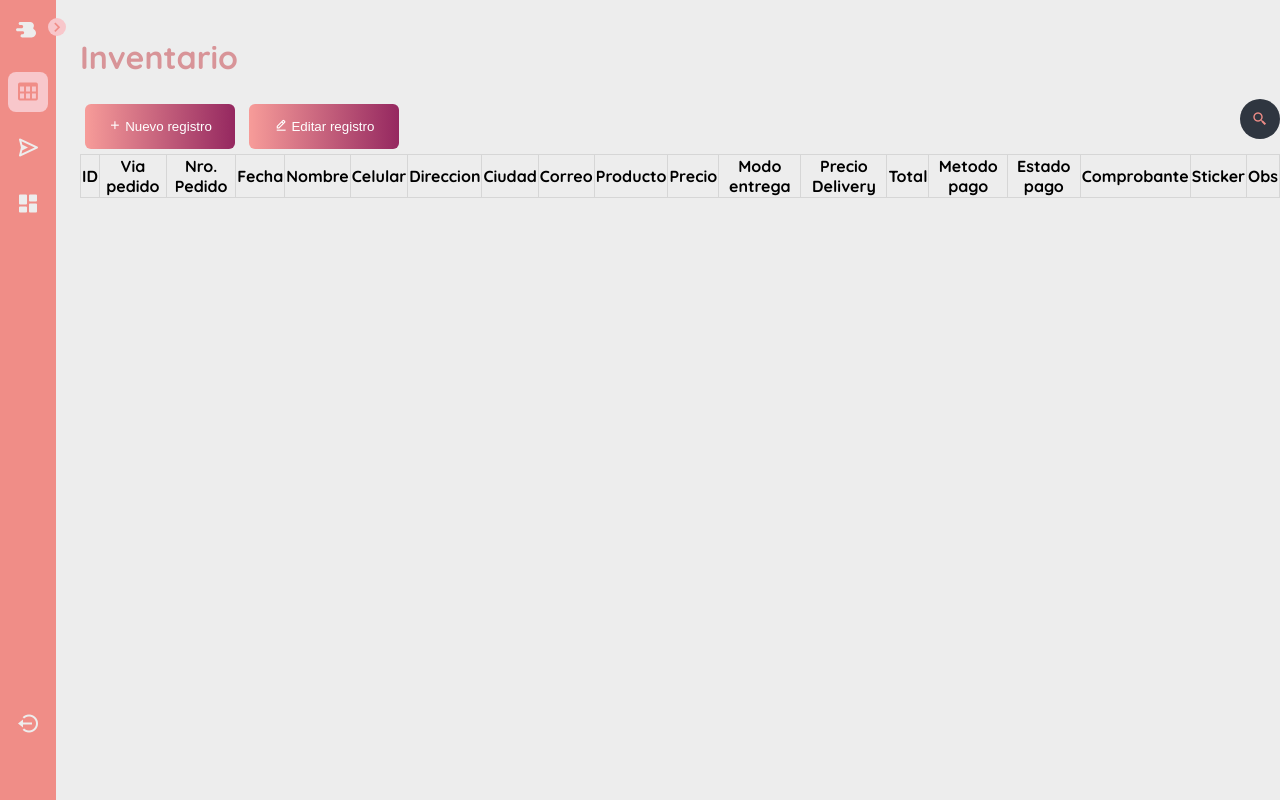
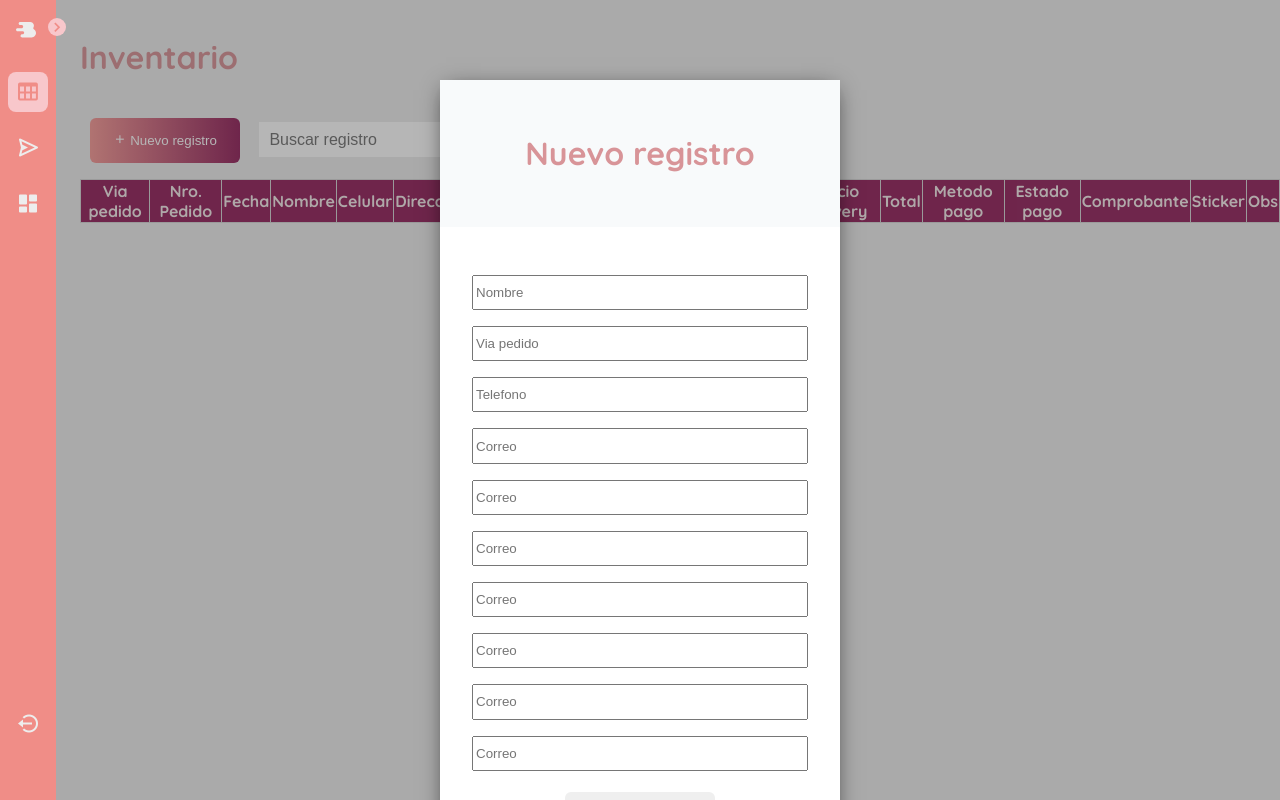
Before and after one commit to gonove/FiloApp, a website: page index.html in a window 1280 px wide. Both pictures are taken after a click on the button "Nuevo registro". Drawn offline with nearby package versions, Linux system fonts and the light colour scheme; no server answers.

Commit message:
Boton Nuevo Registro con Modal

```diff
--- /dev/null
+++ b/SEARCH.CSS
@@ -0,0 +1,93 @@
+@import url('https://fonts.googleapis.com/css2?family=Noto+Sans+KR:wght@400;700&display=swap');
+
+*{
+	margin: 0;
+	padding: 0;
+	box-sizing: border-box;
+	font-family: 'Noto Sans KR', sans-serif;
+}
+
+body{
+	background: #ffda70;
+}
+
+.header{
+	width: 1000px;
+	padding: 20px;
+	background: #7690da;
+	margin: 25px auto;
+	border-radius: 5px;
+	text-align: center;
+}
+
+.header p{
+	font-size: 45px;
+	text-transform: uppercase;
+	font-weight: 700;
+	color: #fff;
+}
+
+.container .input{
+	border: 0;
+	outline: none;
+	color: #8b7d77;
+}
+
+.search_wrap{
+	width: 500px;
+	margin: 38px auto;
+}
+
+.search_wrap .search_box{
+	position: relative;
+	width: 500px;
+	height: 60px;
+}
+
+.search_wrap .search_box .input{
+	position: absolute;
+	top: 0;
+	left: 0;
+	width: 100%;
+	height: 100%;
+	padding: 10px 20px;
+	border-radius: 3px;
+	font-size: 18px;
+}
+
+.search_wrap .search_box .btn{
+	position: absolute;
+	top: 0;
+	right: 0;
+	width: 60px;
+	height: 100%;
+	background: #7690da;
+	z-index: 1;
+	cursor: pointer;
+}
+
+.search_wrap .search_box .btn:hover{
+	background: #708bd2;
+}
+
+.search_wrap .search_box .btn.btn_common .fas{
+	position: absolute;
+	top: 50%;
+	left: 50%;
+	transform: translate(-50%,-50%);
+	color: #fff;
+	font-size: 20px;
+}
+
+.search_wrap.search_wrap_3 .search_box .input{
+	padding-right: 80px;
+}
+
+.search_wrap.search_wrap_3 .search_box .input{
+	border-radius: 50px;
+}
+
+.search_wrap.search_wrap_3 .search_box .btn{
+	right: 0px;
+	border-radius: 50%;
+}
--- a/assets/css/styles.css
+++ b/assets/css/styles.css
@@ -164,6 +164,67 @@ a {
   font-weight: 700;
 }
 
+nav #botones {
+  height: 80px;
+  width: 100%;
+}
+
+#botones ul {
+  float: left;
+  margin-right: 20px;
+}
+
+#botones ul li {
+  display: inline-block;
+  line-height: 80px;
+  margin: 0 5px;
+}
+
+.search-box {
+  /* border: 3px solid #32e17c;
+  height: 40px;
+  width: 300px;
+  border-radius: 50px;
+  padding: 0px 10px;
+  border: none; */
+
+  /* display: inline-block;
+
+  top: 50%;
+  left: 50%;
+  transform: translate( -50%, -50% );
+  background: red;
+  height: 40px;
+  border-radius: 40px;
+  padding: 10px; */
+
+}
+
+.search-btn {
+  display: block;
+  color: rgb(0, 0, 0);
+  float: right;
+  width: 40px;
+  height: 40px;
+  border-radius: 50%;
+  /* display: flex; */
+}
+
+.search-txt {
+  border: none;
+  /* background: none; */
+  outline: none;
+  /* float: left; */
+  padding: 10px;
+  color: rgb(83, 83, 83);
+  font-size: 16px;
+  transition: 0.4s;
+  line-height: 40px;
+  width: 240px;
+  top: 10px;
+
+}
+
 /*Show menu*/
 .show {
   width: 168px;
@@ -190,6 +251,7 @@ a {
   transition: .5s;
 }
 
+
 /* TABLAS */
 
 .table, th, td {
@@ -199,6 +261,10 @@ a {
 
 tr:hover {
   background-color:#f5f5f5;
+}
+th {
+  background: #952860;
+  color: rgb(245, 235, 235);
 }
 
 /* BOTONES NUEVOS REGISTROS Y BUSCADOR*/
@@ -211,7 +277,6 @@ tr:hover {
   padding: 15px;
   width: 150px;
   font-family: 'montserrat', sans-serif;
-  /* text-transform: uppercase; */
   border-radius: 6px;
   cursor: pointer;
   transition: box-shadow 0.3s ease-in-out;
@@ -224,59 +289,64 @@ box-shadow: 0px 0px 10px 0px rgba(149,40,96,1);
 
 }
 
-.btn-1 {
+.btn-1, .btn-2  {
   background-image: linear-gradient( to left, #952860, #F79C99 );
 }
 
-.btn-2 {
-  background-image: linear-gradient( to left, #952860, #F79C99 );
+.btn-add {
+  border: none;
 }
 
-.search-box {
+/* Modal */
+.modal-wrapper {
   position: fixed;
-  top: 50%;
-  left: 50%;
-  transform: translate( -50%, -50% );
-  background: #2f3640;
-  height: 40px;
-  border-radius: 40px;
-  padding: 10px;
+  width: 100%;
+  height: 100%;
+  left: 0;
+  top: 0;
+  background: #24232354;
+  display: none;
 }
 
-.search-box:hover > .search-txt {
-  width: 240px;
-  padding: 0 6px;
+.modal {
+  position: relative;
+  background: #fff;
+  text-align: center;
+  width: 25rem;
+  margin: 5rem auto;
+  -webkit-box-shadow: 0px 4px 22px -6px rgba(0,0,0,0.75);
+  -moz-box-shadow: 0px 4px 22px -6px rgba(0,0,0,0.75);
+  box-shadow: 0px 4px 22px -6px rgba(0,0,0,0.75);
+  animation-name: animatetop;
+  animation-duration: .4s;
 }
 
-.search-box:hover > .search-btn {
-  background: white;
+@keyframes animatetop {
+  from {
+    top: -300px; opacity: 0;
+  }
+  to {
+    top: 0; opacity: 1;
+  }
 }
 
-.search-btn {
-  color: var(--first-color);
-  float: right;
-  width: 40px;
-  height: 40px;
-  border-radius: 50%;
-  background: #2f3640;
-  display: flex;
-  justify-content: center;
-  align-items: center;
-  right: 100px;
-  right: 1px;
-
+.modal-show {
+  display: block;
 }
 
-.search-txt {
-  border: none;
-  background: none;
-  outline: none;
-  float: left;
-  padding: 0;
-  color: white;
-  font-size: 16px;
-  transition: 0.4s;
-  line-height: 40px;
-  width: 0px;
+.modal-header {
+  margin-bottom: 1rem;
+  background: #f8fafb;
+  padding: 2rem;
+}
 
+.modal-body {
+  padding: 2rem;
+  display: inline-block;
 }
+
+input {
+  width: 100%;
+  height: 2.2rem;
+  margin-bottom: 1rem;
+}
--- a/assets/js/index.js
+++ b/assets/js/index.js
@@ -1,3 +1,21 @@
+// Mostrar Modal
+const addModal = document.querySelector( '.add-modal' );
+
+const btnAdd = document.querySelector( '.btn-modal' );
+
+// Click Nuevo
+btnAdd.addEventListener( 'click', () => {
+    addModal.classList.add( 'modal-show' );
+});
+
+// Click fuera modal
+window.addEventListener( 'click', e => {
+    if ( e.target === addModal) {
+        addModal.classList.remove( 'modal-show' );
+    }
+})
+
+
 // Mostrar menu
 const showMenu = (toggleId, navbarId,bodyId) =>{
     const toggle = document.getElementById(toggleId),
@@ -39,15 +57,29 @@ function animacion(){
 hoverIcon.forEach( l => l.addEventListener('click', animacion));
 
 // Crear elemento y renderizar Nombre
+
 const tablaInventario = document.querySelector( '#tablaInventario' );
 const renderUser = doc => {
     const tr = `
     <tr>
+        <td>${doc.data().ViaPedido}</td>
+        <td>${doc.data().NroPedido}</td>
+        <td>${doc.data().Fecha}</td>
         <td>${doc.data().Nombre}</td>
+        <td>${doc.data().Celular}</td>
+        <td>${doc.data().Direccion}</td>
         <td>${doc.data().Ciudad}</td>
-        <td>${doc.data().Direccion}</td>
-        <td>${doc.data().Celular}</td>
-        <td>${doc.data().correo}</td>
+        <td>${doc.data().Correo}</td>
+        <td>${doc.data().Producto}</td>
+        <td>${doc.data().Precio}</td>
+        <td>${doc.data().ModoEntrega}</td>
+        <td>${doc.data().PrecioDelivery}</td>
+        <td>${doc.data().Total}</td>
+        <td>${doc.data().MetodoPago}</td>
+        <td>${doc.data().EstadoPago}</td>
+        <td>${doc.data().Comprobante}</td>
+        <td>${doc.data().Sticker}</td>
+        <td>${doc.data().Obs}</td>
     </tr>
     `;
     tablaInventario.insertAdjacentHTML( 'beforeend', tr );
@@ -56,7 +88,7 @@ const renderUser = doc => {
 
 // Obtener usuarios
 
-db.collection( 'Nombre' ).get().then( querySnapshot => {
+db.collection( 'Inventario' ).get().then( querySnapshot => {
     querySnapshot.forEach( doc => {
         renderUser(doc);
     })
--- a/index.html
+++ b/index.html
@@ -61,26 +61,35 @@
         </nav>
     </div>
     <div id="container">
-        <div class="inventario">
         <header>
             <h1>Inventario</h1>
-                <div id="botones">
-                    <button class="btn btn-1">
-                        <i class='bx bx-plus' ></i> Nuevo registro
+            <nav id="botones">
+                <ul>
+                    <li>
+                        <button class="btn btn-modal btn-1">
+                            <i class='bx bx-plus'></i> Nuevo registro
                         </button>
-                    <button class="btn btn-2">
-                        <i class='bx bx-edit-alt' ></i> Editar registro
+                    </li>
+                    <!-- <li>
+                        <button class="btn btn-modal btn-2">
+                            <i class='bx bx-edit-alt'></i> Editar registro
                         </button>
+                    </li> -->
+
+                    <li class="search-box">
                         <input type="text" class="search-txt" placeholder="Buscar registro">
                         <a href="#" class="search-btn">
-                        <i class='bx bx-search-alt-2' ></i>
+                            <i class='bx bx-search-alt-2'></i>
                         </a>
-                </div>
+                    </li>
+                </ul>
+            </nav>
         </header>
+
         <div class="tabla">
             <table class="table" id="tablaInventario">
                 <tr>
-                        <th scope="col">ID</th>
+                    <!-- <th scope="col">ID</th> -->
                     <th scope="col">Via pedido</th>
                     <th scope="col">Nro. Pedido</th>
                     <th scope="col">Fecha</th>
@@ -102,10 +111,59 @@
                 </tr>
 
             </table>
+            <!-- Add Modal -->
+            <div class="add-modal modal-wrapper">
+                <div class="modal">
+                    <div class="modal-header">
+                        <h1>Nuevo registro</h1>
+                    </div>
+                    <div class="modal-body">
+                        <form class="form" autocomplete="off">
+                            <input type="text" name="firstName" placeholder="Nombre">
+                            <input type="text" name="lastName" placeholder="Via pedido">
+                            <input type="number" name="phone" placeholder="Telefono">
+                            <input type="email" name="email" placeholder="Correo">
+                            <input type="email" name="email" placeholder="Correo">
+                            <input type="email" name="email" placeholder="Correo">
+                            <input type="email" name="email" placeholder="Correo">
+                            <input type="email" name="email" placeholder="Correo">
+                            <input type="email" name="email" placeholder="Correo">
+                            <input type="email" name="email" placeholder="Correo">
+                            <button class="btn btn-modal">Cargar</button>
+                        </form>
                     </div>
                 </div>
             </div>
-</body>
+
+        </div>
+
+        <!-- Edit Modal -->
+        <div class="edit-modal modal-wrapper">
+            <div class="modal">
+                <div class="modal-header">
+                    <h3>Edit User</h3>
+                </div>
+                <div class="modal-body">
+                    <form class="form" autocomplete="off">
+                        <input type="text" name="firstName" placeholder="First Name">
+                        <input type="text" name="lastName" placeholder="Last Name">
+                        <input type="number" name="phone" placeholder="Phone">
+                        <input type="email" name="email" placeholder="Email">
+                        <input type="email" name="email" placeholder="Email">
+                        <input type="email" name="email" placeholder="Email">
+                        <input type="email" name="email" placeholder="Email">
+                        <input type="email" name="email" placeholder="Email">
+                        <input type="email" name="email" placeholder="Email">
+                        <input type="email" name="email" placeholder="Email">
+                        <input type="email" name="email" placeholder="Email">
+                        <input type="email" name="email" placeholder="Email">
+                        <button class="btn btn-modal">Submit</button>
+                    </form>
+                </div>
+            </div>
+        </div>
+    </div>
+
 
     <!-- The core Firebase JS SDK is always required and must be listed first -->
     <script src="https://www.gstatic.com/firebasejs/8.2.2/firebase-app.js"></script>
@@ -129,5 +187,6 @@
     </script>
     <!-- MAIN JS -->
     <script src="./assets/js/index.js"></script>
+</body>
 
 </html>
```
Also changed, not shown: SEARCH.html (added, +20 -0 lines). Lines whose indentation alone changed are shown as unchanged.
